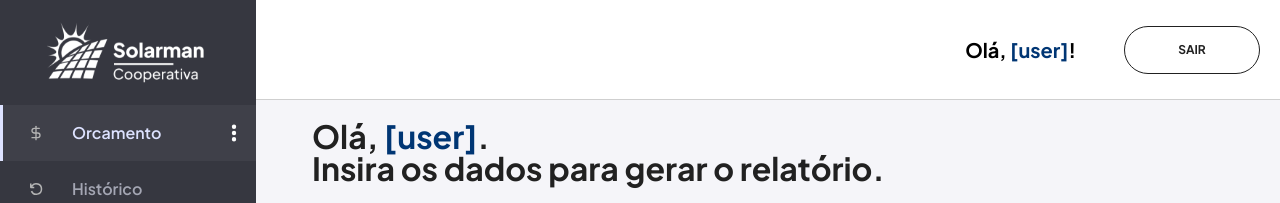
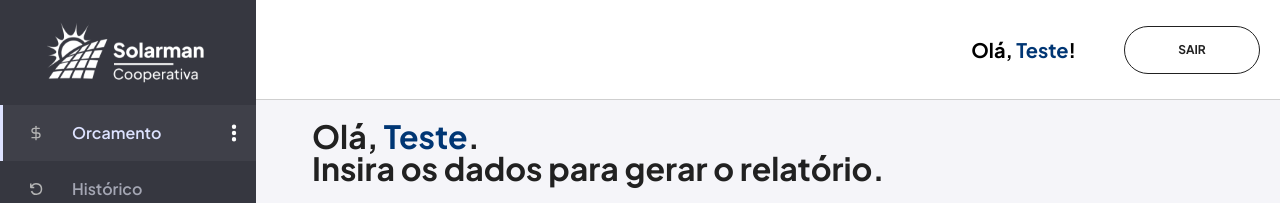
Before and after one commit to jiladev/solarman-frontend, a React (Vite) app: page /admin/orcamento in a window 1280 px wide. Shown: the top 203 px of the page. Built offline with nearby package versions, Linux system fonts and the light colour scheme.

Commit message:
[chore] add context for future integration

```diff
--- a/src/app/app.tsx
+++ b/src/app/app.tsx
@@ -1,5 +1,6 @@
 import { createBrowserRouter, RouterProvider } from "react-router-dom";
 
+import { AdminProvider } from "../contexts/adminContext";
 import ErrorPage from "../pages/ErrorPage";
 import Login from "../pages/Login";
 import Customer from "../pages/Customer";
@@ -51,7 +52,11 @@ function App() {
     },
   ]);
 
-  return <RouterProvider router={router} />;
+  return (
+    <AdminProvider>
+      <RouterProvider router={router} />
+    </AdminProvider>
+  );
 }
 
 export default App;
--- a/src/components/AdminHeader/index.tsx
+++ b/src/components/AdminHeader/index.tsx
@@ -1,16 +1,17 @@
-import { useState } from "react";
+import { useContext } from "react";
 
+import { AdminContext } from "../../contexts/adminContext";
 import LeaveButton from "../LeaveButton";
 import * as Styled from "./styles";
 
 export default function AdminHeader() {
-  const [user, setUser] = useState("[user]");
+  const context = useContext(AdminContext);
 
   return (
     <Styled.Container>
       <Styled.Content>
         <h1>
-          Olá, <span>{user}</span>!
+          Olá, <span>{context?.admin}</span>!
         </h1>
         <LeaveButton />
       </Styled.Content>
--- /dev/null
+++ b/src/contexts/adminContext.tsx
@@ -0,0 +1,20 @@
+import { createContext, useState, ReactNode, FC } from "react";
+
+interface AdminInterface {
+  admin: string;
+  setAdmin: (value: string) => void;
+}
+
+const AdminContext = createContext<AdminInterface | undefined>(undefined);
+
+const AdminProvider: FC<{ children: ReactNode }> = ({ children }) => {
+  const [admin, setAdmin] = useState("Teste");
+
+  return (
+    <AdminContext.Provider value={{ admin, setAdmin }}>
+      {children}
+    </AdminContext.Provider>
+  );
+};
+
+export { AdminContext, AdminProvider };
--- a/src/pages/Budget/index.tsx
+++ b/src/pages/Budget/index.tsx
@@ -1,5 +1,6 @@
-import { useState } from "react";
+import { useState, useContext } from "react";
 
+import { AdminContext } from "../../contexts/adminContext";
 import CopyParagraph from "../../components/CopyParagraph";
 import MainInput from "../../components/MainInput";
 import RightsFooter from "../../components/RightsFooter";
@@ -15,6 +16,8 @@ interface PhasesInterface {
 }
 
 export default function Budget() {
+  const context = useContext(AdminContext);
+
   const [name, setName] = useState("");
   const [phone, setPhone] = useState("");
   const [lastBill, setLastBill] = useState("");
@@ -64,7 +67,7 @@ export default function Budget() {
     <Styled.PageContainer>
       <div>
         <h1>
-          Olá, <span>[user]</span>.<br />
+          Olá, <span>{context?.admin}</span>.<br />
           Insira os dados para gerar o relatório.
         </h1>
         <CopyParagraph />
```
